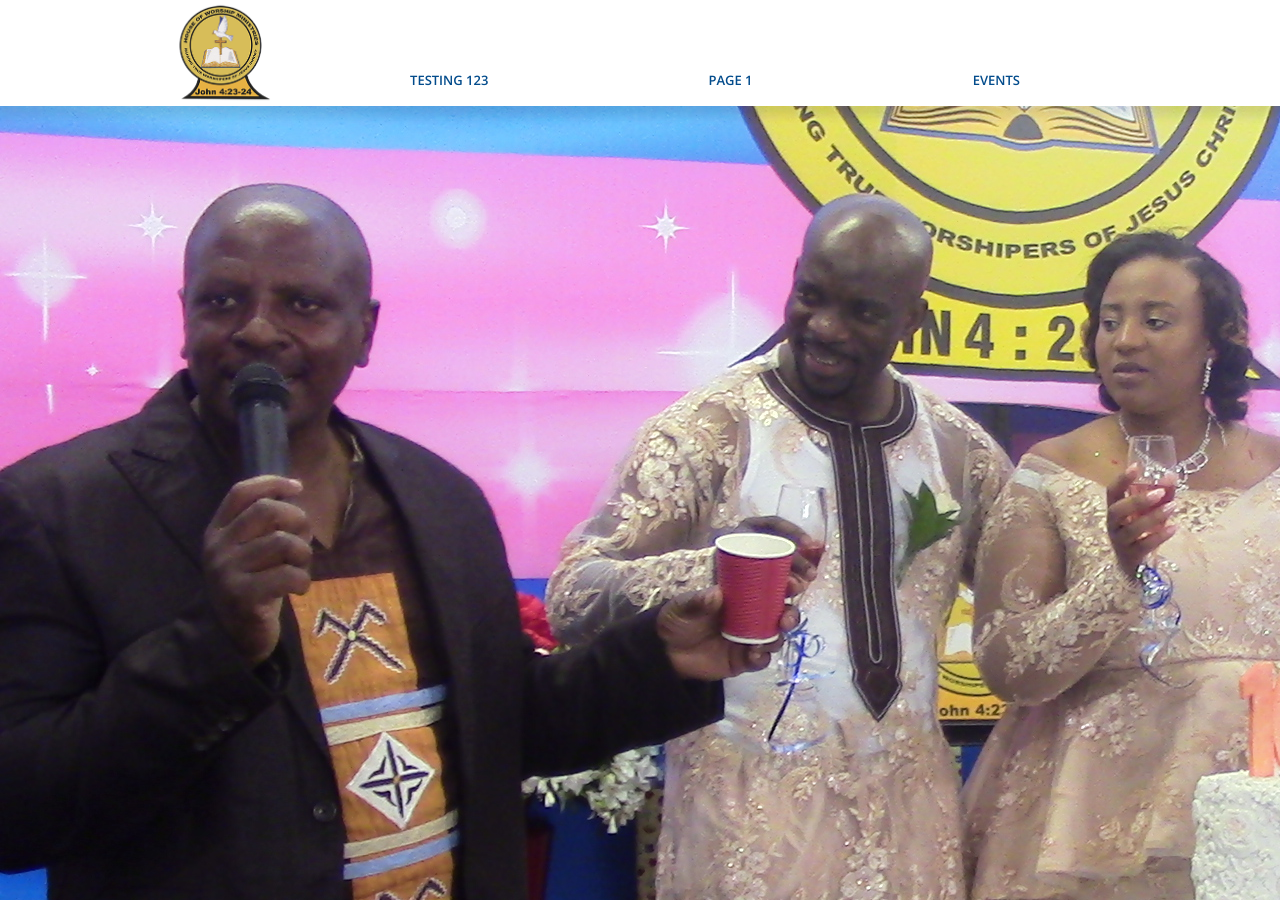
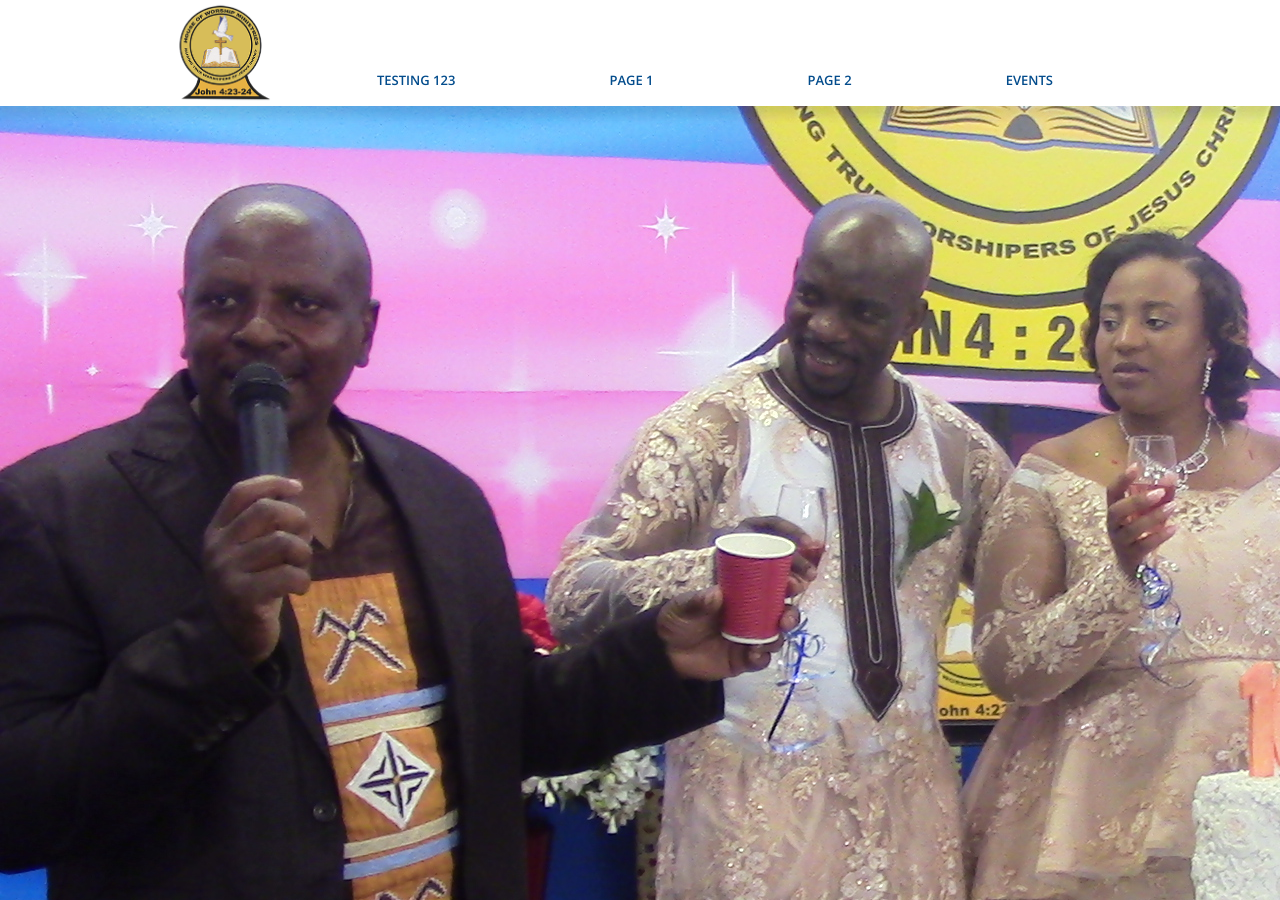
Before and after one commit to riyaadh47/hilary, a Jekyll site: the page built from index.html, in a window 1280 px wide and 900 px high. Built offline with Jekyll 4.4.1, drawn with Linux system fonts in a browser that asks for light colours.

Commit message:
Update from Forestry.io - Updated page-2.html

```diff
--- a/_pages/page-2.html
+++ b/_pages/page-2.html
@@ -1,6 +1,9 @@
 ---
 title: Page 2
 date: 2018-10-23 22:31:01 +0200
-published: false
+layout: ''
+order: ''
+description: Page 2
+jumbotron: ''
 
 ---
```
